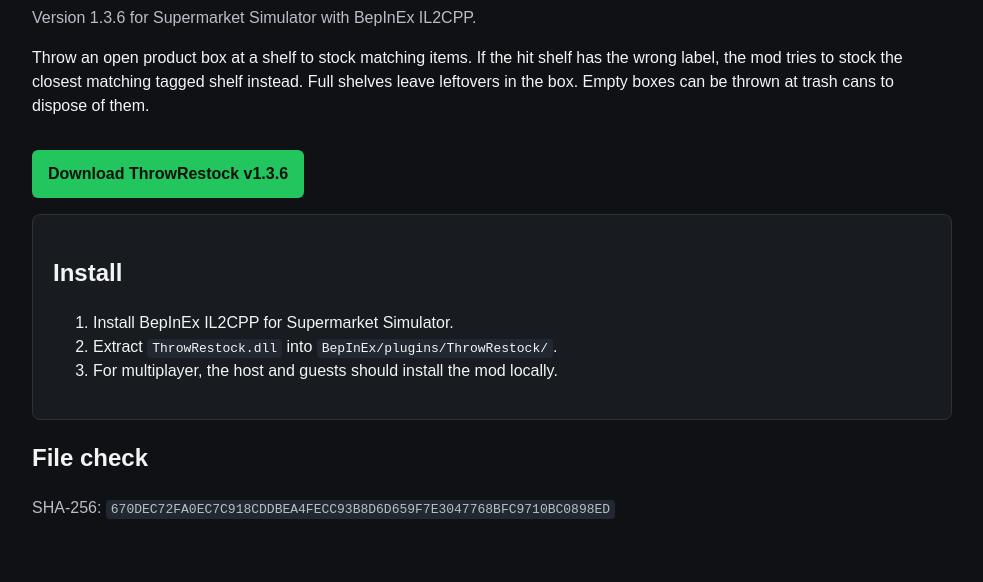
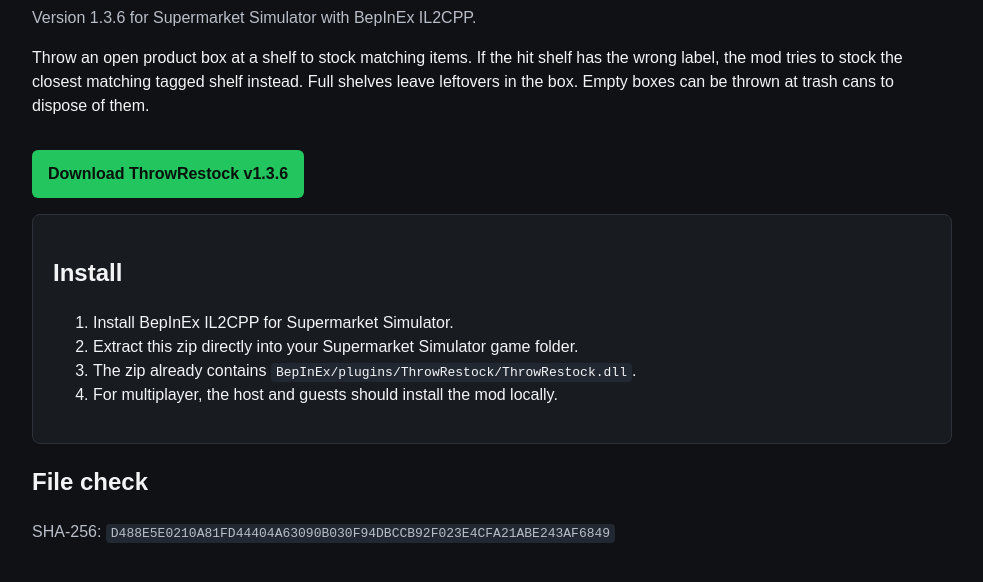
Before and after one commit to xskull198x/supermarket-simulator-mods, a plain HTML site: page throw-restock/index.html in a window 1280 px wide. Shown: the part 210-792 px from the top of the page, without its empty margins (148-1131 px from the left). Drawn offline with Linux system fonts and the light colour scheme.

Commit message:
Package Throw Restock with install path

```diff
--- a/throw-restock/index.html
+++ b/throw-restock/index.html
@@ -30,13 +30,14 @@
       <h2>Install</h2>
       <ol>
         <li>Install BepInEx IL2CPP for Supermarket Simulator.</li>
-        <li>Extract <code>ThrowRestock.dll</code> into <code>BepInEx/plugins/ThrowRestock/</code>.</li>
+        <li>Extract this zip directly into your Supermarket Simulator game folder.</li>
+        <li>The zip already contains <code>BepInEx/plugins/ThrowRestock/ThrowRestock.dll</code>.</li>
         <li>For multiplayer, the host and guests should install the mod locally.</li>
       </ol>
     </section>
 
     <h2>File check</h2>
-    <p class="meta">SHA-256: <code>670DEC72FA0EC7C918CDDBEA4FECC93B8D6D659F7E3047768BFC9710BC0898ED</code></p>
+    <p class="meta">SHA-256: <code>D488E5E0210A81FD44404A63090B030F94DBCCB92F023E4CFA21ABE243AF6849</code></p>
   </main>
 </body>
 </html>
```
Also changed, not shown: index.html (+1 -1 lines), 2 other files.
